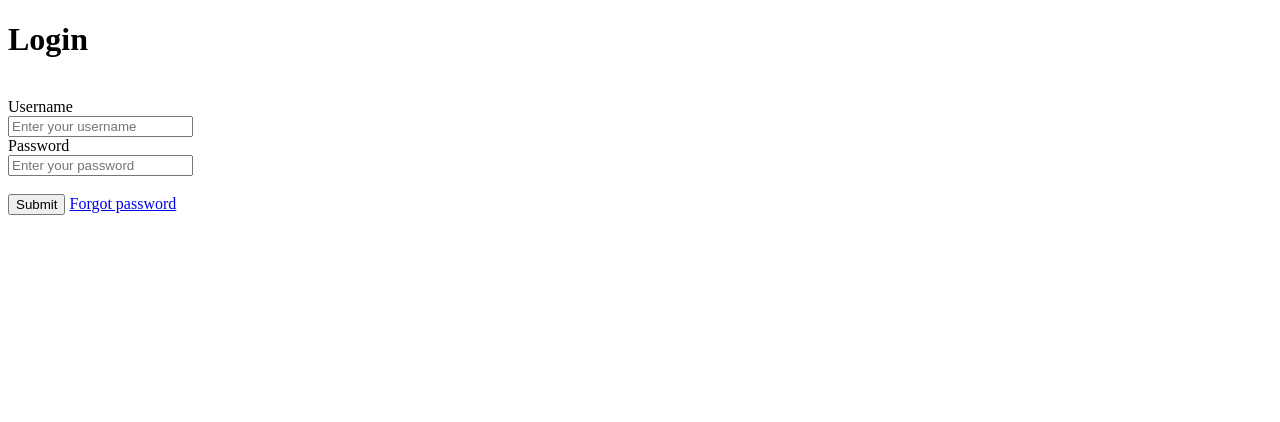
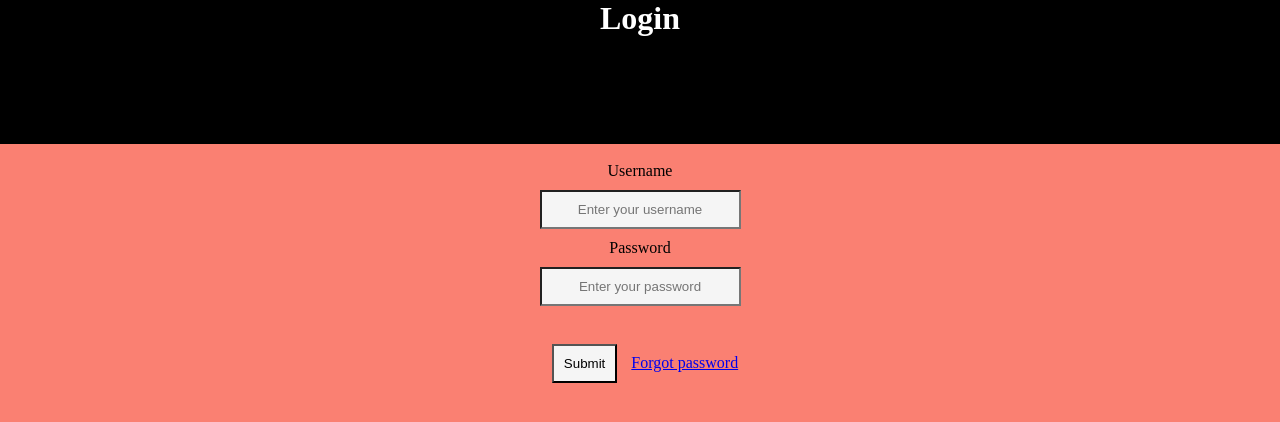
Before and after one commit to VanshNyati/TaskPhase_Project1, a plain HTML site: page login.html in a window 1280 px wide. Drawn offline with Linux system fonts and the light colour scheme.

Commit message:
Add files via upload

```diff
--- a/login.html
+++ b/login.html
@@ -5,6 +5,41 @@
     <meta http-equiv="X-UA-Compatible" content="IE=edge">
     <meta name="viewport" content="width=device-width, initial-scale=1.0">
     <title>Login</title>
+    <style>
+        *{
+            margin: 0;
+            padding: 0;
+        }
+        body{
+            text-align: center;
+            color: black;
+            background-color: salmon;
+            /* box-sizing: content-box; */
+
+
+        }
+        h1{
+            text-align: center;
+            background-color: black;
+            color: white;
+            height: 18vh;
+            display: flex;
+            flex-direction: column;
+            text-align: center;
+
+        }
+        input{
+            margin: 1vw;
+            padding: 5px;
+            background-color: whitesmoke;
+            margin: 10px;
+            padding: 10px;
+            /* text-decoration: salmon; */
+            text-align: center;
+        }
+
+    </style>
+
 </head>
 <body>
     <h1>Login</h1>
@@ -17,7 +52,7 @@
     <br>
     <br>
     <input type="Submit" name="Submit" value="Submit">
-    <a href="forgotpassword.html"> Forgot password</a>
+    <a href="/forgotpassword.html"> Forgot password</a>
     <br>
 
 </body>
```
Also changed, not shown: forgotpassword.html (+36 -0 lines), index.html.html (added, +74 -0 lines).
